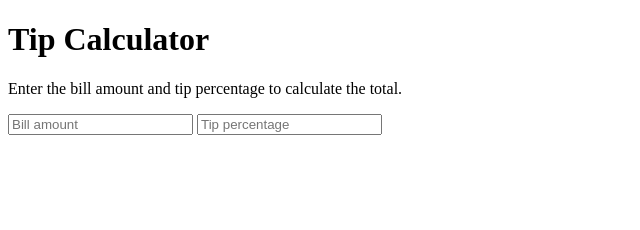
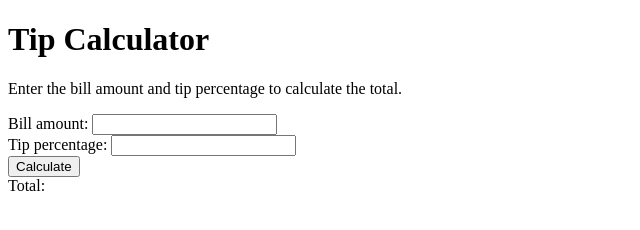
Before and after one commit to Yahaira23r/TipCalculatorProject, a plain HTML site: page index.html in a window 1280 px wide. Shown: the whole page, without its empty margins (0-640 px from the left). Drawn offline with Linux system fonts and the light colour scheme.

Commit message:
improving the HTML

```diff
--- a/index.html
+++ b/index.html
@@ -2,20 +2,27 @@
 <html lang="en">
 <head>
     <meta charset="UTF-8">
+    <meta http-equiv="X-UA-Compatible" content="IE=edge">
     <meta name="viewport" content="width=device-width, initial-scale=1.0">
     <title>Tip Calculator</title>
-
+    <link rel="stylesheet" href="style.css">
 </head>
 <body>
-    <div>
+    <div class="container">
         <h1>Tip Calculator</h1>
         <p>Enter the bill amount and tip percentage to calculate the total.</p>
-        <div>
-            <input type="number" placeholder="Bill amount">
-            <input type="number" placeholder="Tip percentage">
-        </div>
+        <label for="bill">Bill amount:</label>
+        <input type="number" id="bill">
+        <br/>
+        <label for="tip">Tip percentage:</label>
+        <input type="number" id="tip">
+        <br/>
+        <button id="calculate">Calculate</button>
+        <br/>
+        <label for="total">Total:</label>
+        <span id="total"></span>
+
     </div>
-
-
+    <script src="index.js"></script>
 </body>
 </html>
```
